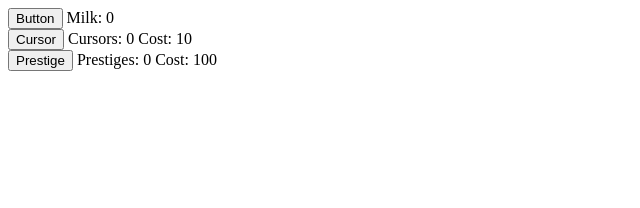
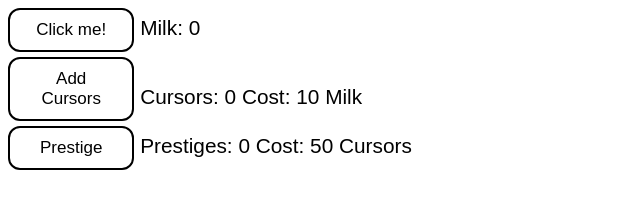
Before and after one commit to 0noca/incrementalGameJS, a plain HTML site: page index.html in a window 1280 px wide. Both pictures are taken after a click on the button "Prestige". Shown: the whole page, without its empty margins (0-640 px from the left). Drawn offline with Linux system fonts and the light colour scheme.

Commit message:
Updated JS, saving and styling

```diff
--- a/index.html
+++ b/index.html
@@ -8,18 +8,25 @@
     <link rel="stylesheet" type="text/css" href="style.css" />
 </head>
 <body>
-    <button onClick="milkClick(1)">Button</button>
+    <div>
+        <button id="milkButton" onClick="milkClick(1)">Click me!</button>
         Milk: <span id="milk"></span>
         <br>
+    </div>
 
-    <button onClick="buyCursor()">Cursor</button>
+    <div>
+        <button onClick="buyCursor()">Add Cursors</button>
         Cursors: <span id="cursors">0</span>
-    Cost: <span id="cursorCost">10</span>
+        Cost: <span id="cursorCost">10</span> Milk
         <br>
+    </div>
 
+    <div>
         <button onClick="buyPrestige()">Prestige</button>
         Prestiges: <span id="prestiges">0</span>
-    Cost: <span id="prestigeCost">100</span>
+        Cost: <span id="prestigeCost">50</span> Cursors
+        <br>
+    </div>
 </body>
 <script type="text/javascript" src="main.js"></script>
 <script type="text/javascript" src="save.js"></script>
--- a/main.js
+++ b/main.js
@@ -9,7 +9,7 @@ function milkClick(number){
 
 function prestigeCounter(number){
     cursors = cursors + number;
-    document.getElementById("cursors").innerHTML = cursors;
+    document.getElementById("cursors").innerHTML = prettify(cursors);
 };
 
 function prettify(input) {
@@ -18,12 +18,12 @@ function prettify(input) {
 }
 
 function buyCursor() {
-    var cursorCost = Math.floor(10 * Math.pow(1.01, cursors));
+    var cursorCost = Math.floor(10 * Math.pow(1.1, cursors));
 
     if (milk >= cursorCost) {
-        cursors = cursors + 1; // Increment cursors counter by 1
-        milk = milk - cursorCost; // Decrements milks value by cursorCost
-        document.getElementById("cursors").innerHTML = cursors; // Sets cursors element value as current cursors value
+        cursors = cursors + 1;
+        milk = milk - cursorCost;
+        document.getElementById("cursors").innerHTML = prettify(cursors); // Sets cursors element value as current cursors value
         document.getElementById("milk").innerHTML = prettify(milk); // Sets milks element value as current milks value
     };
 
@@ -31,24 +31,24 @@ function buyCursor() {
     document.getElementById("cursorCost").innerHTML = nextCost;
 };
 
-function buyPrestige() { // BuyPrestige Button function
-    var prestigeCost = Math.floor(100 * Math.pow(1.1, prestige));
+function buyPrestige() {
+    var prestigeCost = Math.floor(50 * Math.pow(1.2, prestige));
 
-    if (milk >= prestigeCost) {
-        prestige = prestige + 1;
-        milk = milk - prestigeCost;
-        document.getElementById("prestiges").innerHTML = prestige;
+    if (cursors >= prestigeCost) {
+        prestige = prestige + 0.1;
+        cursors = cursors - prestigeCost;
+        document.getElementById("prestiges").innerHTML = prettify(prestige);
         document.getElementById("milk").innerHTML = prettify(milk);
     };
 
-    var nextCostPrestige = Math.floor(100 * Math.pow(1.1, prestige));
+    var nextCostPrestige = Math.floor(50 * Math.pow(1.2, prestige));
     document.getElementById("prestigeCost").innerHTML = nextCostPrestige;
 };
 
 window.setInterval(function() {
     milkClick(cursors);
-},100);
+},250);
 
 window.setInterval(function() {
     prestigeCounter(prestige);
-},1000);
+},2000);
--- a/save.js
+++ b/save.js
@@ -13,6 +13,8 @@ function load() {
     if (typeof savegame.milk !== "undefined") milk = savegame.milk;
     if (typeof savegame.cursors !== "undefined") cursors = savegame.cursors;
     if (typeof savegame.prestige !== "undefined") prestige = savegame.prestige;
+    if (typeof savegame.milkSpeed !== "undefined") milkSpeed = savegame.milkSpeed;
+    if (typeof savegame.milkSpeedCounter !== "undefined") milkSpeedCounter = savegame.milkSpeedCounter;
 };
 
 window.onLoad = load();
@@ -26,4 +28,4 @@ function deleteGameData() {
 window.setInterval(function() {
     save();
     console.log("Game has been saved successfully")
-},100000);
+},500);
--- a/style.css
+++ b/style.css
@@ -0,0 +1,22 @@
+body {
+    font-family: 'Raleway', sans-serif;
+    display: flex;
+    justify-content: center;
+    flex-direction: column;
+    font-size: 1.3em;
+}
+
+button {
+    border: 2px solid black;
+    font-size: 17px;
+    padding: 10px 24px;
+    border-radius: 12px;
+    background-color: white;
+    transition-duration: 0.4s;
+    width: 10%;
+    margin-bottom: 5px;
+}
+button:hover {
+    background-color: #7c7c7c;
+    color: white;
+}
```
Lines whose indentation alone changed are shown as unchanged.
